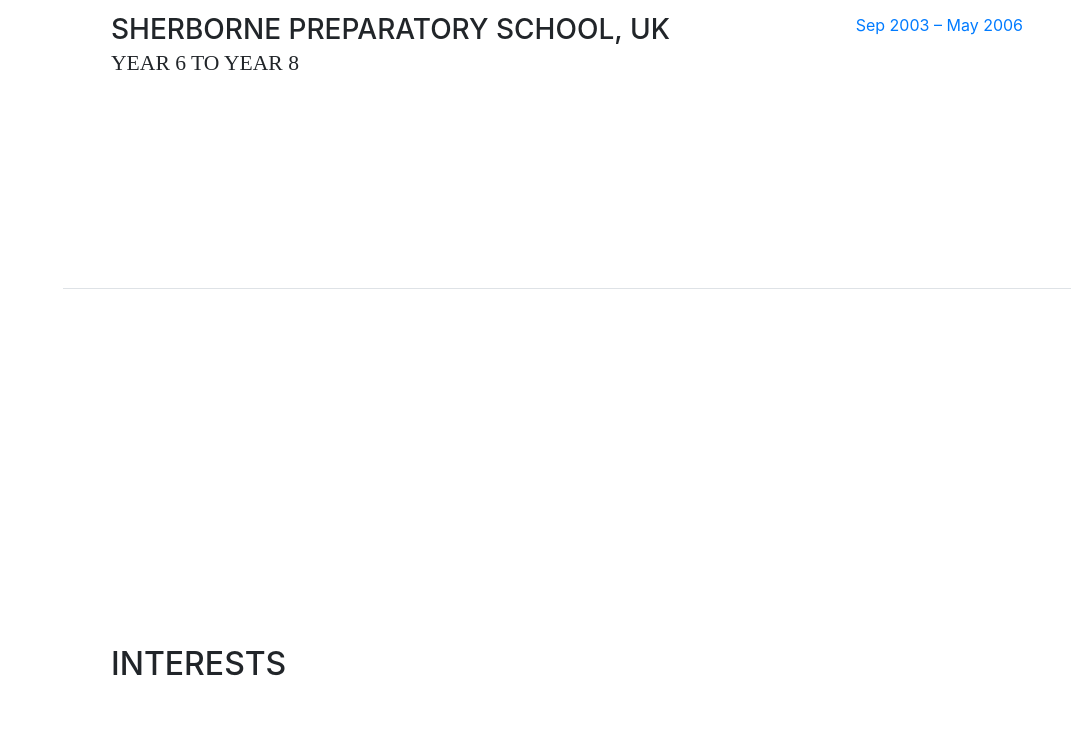
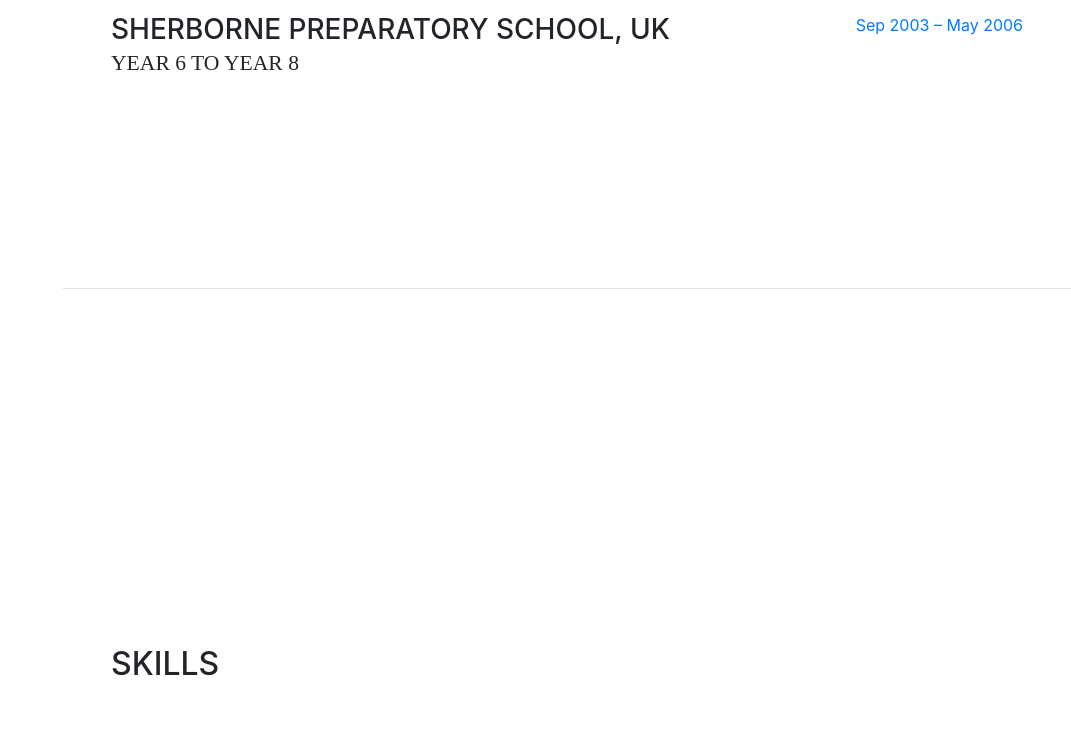
Before and after one commit to cheungtingyiuraymond/cheungtingyiuraymond.github.io, a website with bundled scripts: page index.html in a window 1280 px wide. Shown: the part 2111-2846 px from the top of the page, without its empty margins (209-1280 px from the left). Built offline with nearby package versions, Linux system fonts and the light colour scheme; a web font is replaced by a local one.

Commit message:
removed block comment

```diff
--- a/index.html
+++ b/index.html
@@ -187,11 +187,11 @@
         </div>
       </section>
 
-      <!-- <section class="resume-section p-3 p-lg-5 d-flex flex-column" id="skills">
+      <section class="resume-section p-3 p-lg-5 d-flex flex-column" id="skills">
         <div class="my-auto">
           <h2 class="mb-5">Skills</h2>
 
-          <div class="subheading mb-3">Programming Languages &amp; Tools</div>
+          <!-- <div class="subheading mb-3">Programming Languages &amp; Tools</div>
           <ul class="list-inline list-icons">
             <li class="list-inline-item">
               <i class="devicons devicons-html5"></i>
@@ -243,8 +243,8 @@
               <i class="fa-li fa fa-check"></i>
               Agile Development &amp; Scrum</li>
           </ul>
-        </div>
-      </section> -->
+        </div> -->
+      </section>
 
       <section class="resume-section p-3 p-lg-5 d-flex flex-column" id="interests">
         <div class="my-auto">
```
